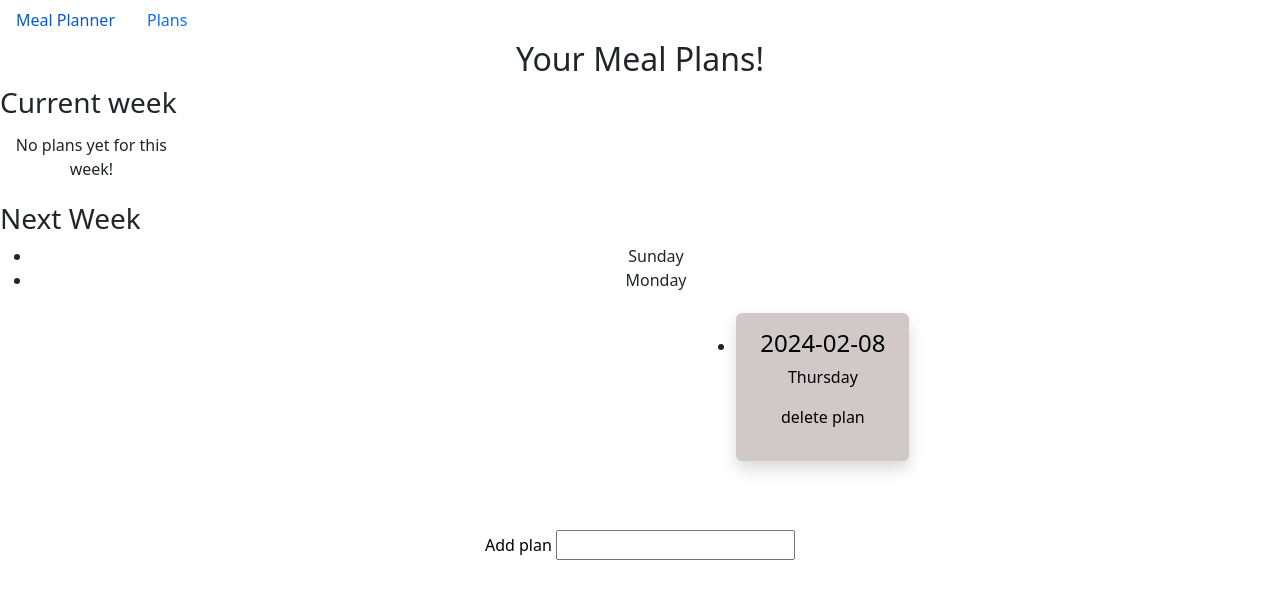
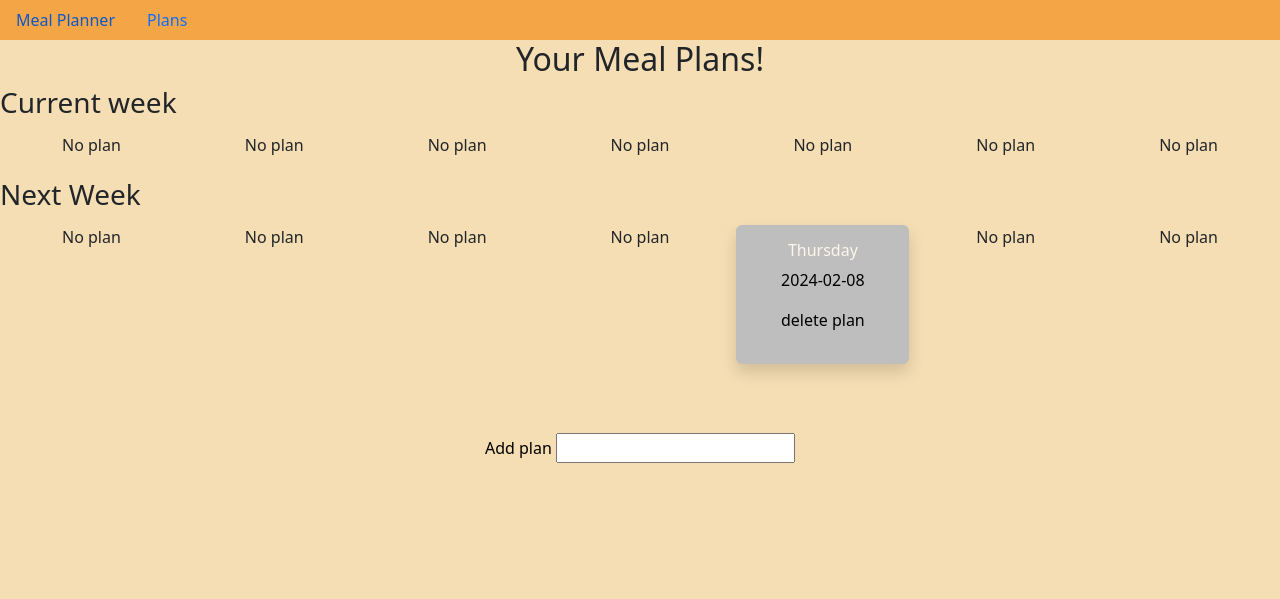
Before and after one commit to CodinApe/meal_planner, a Django app: page /plans/ in a window 1280 px wide. Shown: the top 599 px of the page. Run offline with Django 4.2, Linux system fonts and the light colour scheme; data comes from the database, SQL or seed files in the repository; both versions use the stored data as it was after the commit; some libraries are stand-ins or nearby versions.

Commit message:
Fix for plans View
Added basic styling for plans page, as well as fixing the view function to display -lans for each day of two week range, and "no plan" if plan ther is none for that day. Adding link to add plan for that day next.

```diff
--- a/meal_plans/static/styles.css
+++ b/meal_plans/static/styles.css
@@ -1,12 +1,15 @@
-body {
-    background-color: blue;
+html {
+    background-color: #F5DEB3;
+}
+#body {
+    background-color: #F5DEB3;
     margin: 0 auto;
     text-align: center;
     justify-content: center;
 }
 
-h4 a {
-    font-size: 20px;
+.nav {
+    background-color: #f58608a4;
 }
 
 h4 a, p a, div a {
@@ -19,23 +22,46 @@ a:visited {
     color: black;
 }
 
+ul {
+
+}
+
+li {
+    list-style-type: none;
+}
+
+/* plans.html */
+
 .h3Plans {
     text-align: left;
+}
+
+#weekOnePlans {
+    list-style: none;
 }
 
 #plansSection {
     margin: 0 auto;
     text-align: center;
     justify-content: center;
+    background-color: #F5DEB3;
+    max-width: 1300px;
 }
 
 #todayPlan {
-    width: 25%;
-    margin: 0 auto;
+    /* background-color: rgb(245, 162, 162); */
+    background-color: #7CB342;
+}
+
+#todayPlan:hover {
+    background-color: #f8e8e8;
+}
+
+#todayLi {
 
 }
 
-.weekPlans {
+.weekPlans, .daysOfTheWeek {
     display: grid;
     grid-template-columns: 1fr 1fr 1fr 1fr 1fr 1fr 1fr;
     grid-template-rows: 1fr;
@@ -46,6 +72,7 @@ a:visited {
 .weekPlans li {
     margin: 5px;
 }
+
 
 .planSunday {
     grid-column: 1/2;
@@ -83,7 +110,16 @@ a:visited {
 }
 
 .planLi {
-    background-color: rgb(209, 201, 201);
+    background-color: #bebebe;
+}
+
+.planLi:hover {
+    background-color: rgb(102, 102, 102);
+}
+
+.planLi h4 {
+    font-size: 20px;
+    color: #fdf6e9;
 }
 
 /* plan.html specific */
--- a/meal_plans/templates/meal_plans/base.html
+++ b/meal_plans/templates/meal_plans/base.html
@@ -27,7 +27,7 @@
 
     {% bootstrap_css %}
 </head>
-<body>
+<body id="body">
     <ul class = "nav ">
         <li class="nav-item"><a class="nav-link" href="{% url 'meal_plans:index' %}" >Meal Planner</a></li>
         <li class="nav-item"><a class="nav-link" href="{% url 'meal_plans:plans' %}">Plans</a></li>
--- a/meal_plans/templates/meal_plans/new_plan.html
+++ b/meal_plans/templates/meal_plans/new_plan.html
@@ -58,6 +58,8 @@
 
 
     document.addEventListener('DOMContentLoaded', function() {
+        // variable to hold id of current form being added as well as length of formset
+        let newFormCount = 0;
         document.getElementById("addItem").addEventListener("click", function () {
             // Sets the template of food form
             let templateForm = document.getElementById("foodItemTemplate").innerHTML;
@@ -68,8 +70,6 @@
             // Add the template to div
             newFoodFormDiv.innerHTML = templateForm;
 
-            // variable to hold id of current form being added as well as length of formset
-            newFormCount = 0;
 
             // Grab each element of the form to alter attributes
             newFoodFormDiv.querySelectorAll("input, textarea, label").forEach(function (element) {
--- a/meal_plans/templates/meal_plans/plans.html
+++ b/meal_plans/templates/meal_plans/plans.html
@@ -4,53 +4,57 @@
 {% block content %}
 <section id="plansSection">
     <h2>Your Meal Plans!</h2>
-    {% for plan in weekOne %}
-    {% if today == plan.date %}
-        <div class="" id="todayPlan">
-            <a href="{% url 'meal_plans:plan' plan.id %}"><h3>Today: </h3>
-                <p>{{ plan.day_of_week }}</p>
-                <p>{{ today }} </p></a>
-        </div>
-    {% endif %}
-    {% endfor %}
 
     <h3 class="h3Plans">Current week</h3>
     <ul id="weekOnePlans" class="weekPlans">
-    {% for plan in weekOne %}
-        <li class= "plan{{ plan.day_of_week }}">
-            <div class="planLi shadow p-3 mb-5 rounded">
+        {% for plan in planExists1 %}
+            {% if plan == None %}
+            <li class= "plan{{ day }} noPlan">
+                No plan
+            </li>
+            {% elif today == plan.date %}
+                <li class= "plan{{ plan.day_of_week }}" id = "todayLi">
+                    <div class="planLi shadow p-3 mb-5 rounded" id="todayPlan">
                         <a href="{% url 'meal_plans:plan' plan.id %}">
-                <h4 >{{ plan }}</h4>
-                <p>{{ plan.day_of_week }} </p></a>
+                            <h4 class="fs-6">{{ plan.day_of_week }} </h4>
+                            <p>{{ plan }}</p></a>
 
                         <p><a href="{% url 'meal_plans:delete_plan' plan.id %}">delete plan</a></p>
                     </div>
                 </li>
-    {% empty %}
-        <li>No plans yet for this week!</li>
-    {% endfor %}
-    </ul>
-
-    <h3 class="h3Plans">Next Week</h3>
-    <ul>
-        <li>Sunday</li>
-        <li>Monday</li>
-    </ul>
-
-    <ul id="weekTwoPlans" class="weekPlans">
-    {% for plan in weekTwo %}
+            {% else %}
             <li class= "plan{{ plan.day_of_week }}">
                 <div class="planLi shadow p-3 mb-5 rounded">
                     <a href="{% url 'meal_plans:plan' plan.id %}">
-                <h4 >{{ plan }}</h4>
-                <p>{{ plan.day_of_week }} </p></a>
+                        <h4 class="fs-6">{{ plan.day_of_week }} </h4>
+                        <p>{{ plan }}</p></a>
 
                     <p><a href="{% url 'meal_plans:delete_plan' plan.id %}">delete plan</a></p>
                 </div>
             </li>
+            {% endif %}
+        {% endfor %}
 
-    {% empty %}
-        <li>No plans yet for this week!</li>
+    </ul>
+
+    <h3 class="h3Plans">Next Week</h3>
+    <ul id="weekTwoPlans" class="weekPlans">
+        {% for plan in planExists2 %}
+        {% if plan == None %}
+        <li class= "plan{{ day }}">
+            No plan
+        </li>
+        {% else %}
+        <li class= "plan{{ plan.day_of_week }}">
+            <div class="planLi shadow p-3 mb-5 rounded">
+                <a href="{% url 'meal_plans:plan' plan.id %}">
+                <h4 class="fs-6">{{ plan.day_of_week }} </h4>
+                <p>{{ plan }}</p></a>
+
+                <p><a href="{% url 'meal_plans:delete_plan' plan.id %}">delete plan</a></p>
+            </div>
+        </li>
+        {% endif %}
     {% endfor %}
     </ul>
 
@@ -71,35 +75,4 @@
     </script>
 </section>
 
-<section>
-    <!-- <div class="calendar-container">
-    <header class="calendar-header">
-        <p class="calendar-current-date"></p>
-        <div class="calendar-navigation">
-            <span id="calendar-prev"
-                  class="material-symbols-rounded">
-                chevron_left
-            </span>
-            <span id="calendar-next"
-                  class="material-symbols-rounded">
-                chevron_right
-            </span>
-        </div>
-    </header> -->
-
-    <!-- <div class="calendarContainer">
-        <ul class="daysOfTheWeek">
-            <li>Sun</li>
-            <li>Mon</li>
-            <li>Tue</li>
-            <li>Wed</li>
-            <li>Thu</li>
-            <li>Fri</li>
-            <li>Sat</li>
-        </ul>
-        <ul id="calenderList"></ul>
-    </div> -->
-
-</section>
-
 {% endblock content %}
--- a/meal_plans/views.py
+++ b/meal_plans/views.py
@@ -28,9 +28,23 @@ def plans(request):
     weekOne = Plan.objects.filter(date__range = [week1Start, week1End])
     weekTwo = Plan.objects.filter(date__range = [week2Start, week2End])
 
+    weekDays = ['Sunday', 'Monday', 'Tuesday', 'Wednesday', 'Thursday', 'Friday', 'Saturday']
 
+    planExists2 = [None] * 7
 
-    context = {'plans': plans, 'today':today, 'weekOne':weekOne, 'weekTwo': weekTwo}
+    for i in range(len(weekDays)):
+        for plan in weekTwo:
+            if weekDays[i] == plan.day_of_week:
+                planExists2[i] = plan
+
+    planExists1 = [None] * 7
+
+    for i in range(len(weekDays)):
+        for plan in weekOne:
+            if weekDays[i] == plan.day_of_week:
+                planExists1[i] = plan
+
+    context = {'plans': plans, 'today':today, 'weekOne':weekOne, 'weekTwo': weekTwo, 'weekDays': weekDays,'planExists1': planExists1, 'planExists2':  planExists2}
     return render(request, 'meal_plans/plans.html', context)
 
 def plan(request, plan_id):
```
Also changed, not shown: db.sqlite3. Lines whose indentation alone changed are shown as unchanged.
